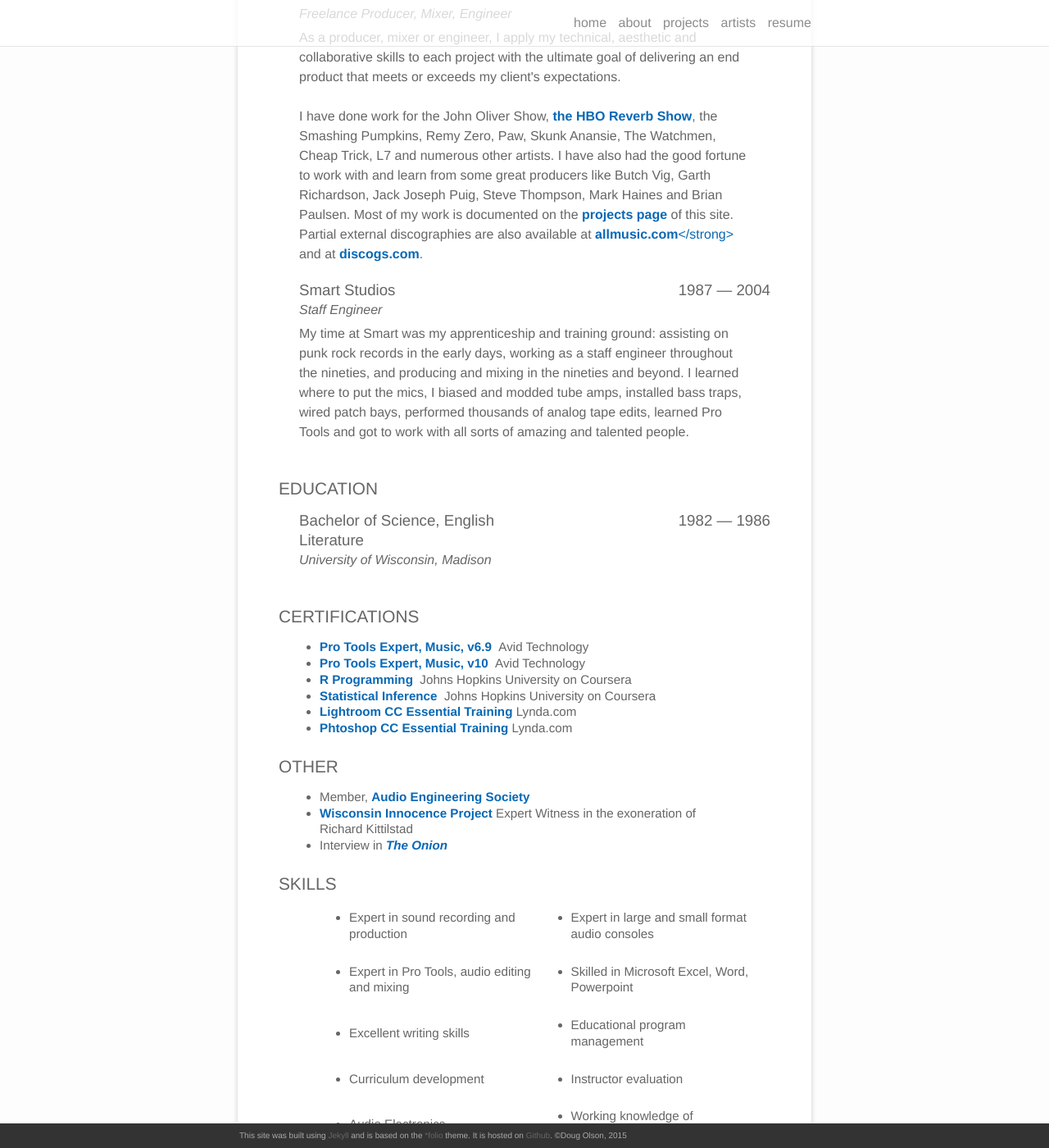
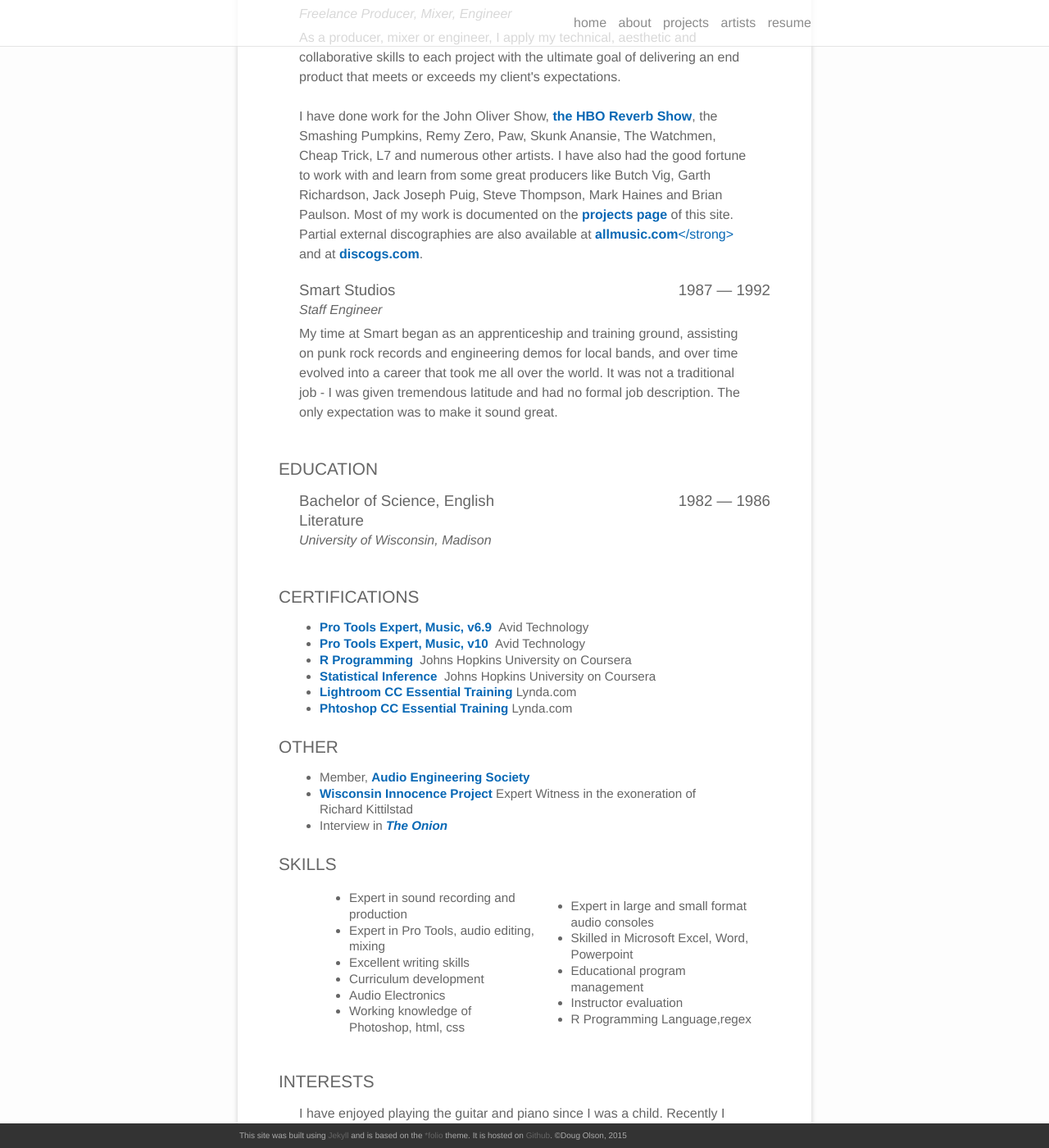
Before and after one commit to dougolson/dougolson.github.io, a Jekyll site: the page built from z_resume.md, in a window 1280 px wide and 1400 px high, scrolled down 1195 px. Shown: the whole window at 82% size. Built offline with Jekyll 4.4.1, drawn with Linux system fonts in a browser that asks for light colours; nearby versions of some CDN libraries.

Commit message:
Numerous changes, Watchmen vignette, resume

```diff
--- a/_portfolio/09watchmen1.markdown
+++ b/_portfolio/09watchmen1.markdown
@@ -6,3 +6,9 @@
 comments: True
 ---
 [The Watchmen - In The Trees](https://www.youtube.com/watch?v=sPTurJT131A&list=PL7epfunGutqmZfKrXkuZxrTmBB_6DpJdR)
+
+I produced, engineered and mixed.
+
+I'm not sure what I was working on at the time, but I was in the middle of a session at Smart Studios one cold winter night in 1994 when the doorbell rang. I opened it and two shadowy figures were standing there. "Is Doug Olson here?" they asked. "That's me" I said. I think they were a little surprised. I invited them in and they gave me a cassette of some of their new songs. They were looking for someone to work with on their upcoming record, and I was on their short list. Usually, when you get a demo out of the blue like that, it isn't very good, so I didn't want to listen while they were still around. I was on a break from a session, so I had to go anyway, but after they left I popped the tape in. They had seemed like really nice guys, so I was hoping for the best. I knew I wanted to work with them about a minute into the first song. Within a month or so I was up in Winnipeg doing pre production. Not long after that, we all flew to Toronto and spent a month recording In The Trees at Metalworks studios. It was a great studio in the most boring location imaginable. That was probably a good thing, though - it allowed us to really focus on the record.
+
+Probably the biggest highlight for me was the recording of the song Middle East. I seem to recall trying to get a good performance early in the basic tracking, but not being able to get something everyone one was happy with, so we put it off, and kept kept putting it off, until finally we were running out of time and had to just do it. We decided to set up in the studio's huge live room as if it were a live show, and not worry about things like guitars bleeding into the drum mics. I can't remember how many takes we did - it was quite a few - finally we got one where it all came together. Its a fairly long song, and it really opens up in the end - I remember listening to the first few minutes, thinking good... good... then the guys got to the big outro section and the song just kept lifting up, and getting more powerful, but never losing the groove. It's such a great feeling, to work so hard at getting a really great performance and finally nailing it. I still get chills whenever I hear it.
--- a/_sass/_base.scss
+++ b/_sass/_base.scss
@@ -104,8 +104,7 @@
 }
 
 li {
-    > ul,
-    > ol {
+ul,ol {
          margin-bottom: 0;
     }
 }
--- a/index.html
+++ b/index.html
@@ -5,7 +5,7 @@
 <div class="header-bar">
   <h1>mr.colson</h1>
   <h2>Doug Olson</h2>
-  <h3>Producer, Mixer, Engineer, Educator, Geek</h3>
+  <h3>Producer, Mixer, Engineer, Educator</h3>
   <br/>
   <br/>
 </div>
--- a/z_resume.md
+++ b/z_resume.md
@@ -130,13 +130,13 @@
                             <span class="company l">Mr. Colson</span> <span class="date r">1992 — Present</span>
                         </h3><span class="job_title">Freelance Producer, Mixer, Engineer</span> <span class="info">As a producer, mixer or engineer, I apply my technical, aesthetic and collaborative skills to each project with the ultimate goal of delivering an end product that meets or exceeds my client's expectations.</span>
                         <p><br/>
-                            <span class="info">I have done work for the John Oliver Show, <a href="https://en.wikipedia.org/wiki/Reverb_(TV_series)"><strong>the HBO Reverb Show</strong></a>, the Smashing Pumpkins, Remy Zero, Paw, Skunk Anansie, The Watchmen, Cheap Trick, L7 and numerous other artists. I have also had the good fortune to work with and learn from some great producers like Butch Vig, Garth Richardson, Jack Joseph Puig, Steve Thompson, Mark Haines and Brian Paulsen. Most of my work is documented on the <a href="http://www.mrcolson.com/projects/"><strong>projects page</strong></a> of this site. Partial external discographies are also available at<a href="http://www.allmusic.com/artist/mr-colson-mn0000602782"><strong> allmusic.com</strong></strong></a> and at <a href="http://www.discogs.com/artist/421549-Mr-Colson"><strong>discogs.com</strong></a>.</span>
+                            <span class="info">I have done work for the John Oliver Show, <a href="https://en.wikipedia.org/wiki/Reverb_(TV_series)"><strong>the HBO Reverb Show</strong></a>, the Smashing Pumpkins, Remy Zero, Paw, Skunk Anansie, The Watchmen, Cheap Trick, L7 and numerous other artists. I have also had the good fortune to work with and learn from some great producers like Butch Vig, Garth Richardson, Jack Joseph Puig, Steve Thompson, Mark Haines and Brian Paulson. Most of my work is documented on the <a href="http://www.mrcolson.com/projects/"><strong>projects page</strong></a> of this site. Partial external discographies are also available at<a href="http://www.allmusic.com/artist/mr-colson-mn0000602782"><strong> allmusic.com</strong></strong></a> and at <a href="http://www.discogs.com/artist/421549-Mr-Colson"><strong>discogs.com</strong></a>.</span>
                         </p>
                     </div>
                     <div class="item">
                         <h3>
-                            <span class="company l">Smart Studios</span> <span class="date r">1987 — 2004</span>
-                        </h3><span class="job_title">Staff Engineer</span> <span class="info">My time at Smart was my apprenticeship and training ground: assisting on punk rock records in the early days, working as a staff engineer throughout the nineties, and producing and mixing in the nineties and beyond. I learned where to put the mics, I biased and modded tube amps, installed bass traps, wired patch bays, performed thousands of analog tape edits, learned Pro Tools and got to work with all sorts of amazing and talented people.</span>
+                            <span class="company l">Smart Studios</span> <span class="date r">1987 — 1992</span>
+                        </h3><span class="job_title">Staff Engineer</span> <span class="info">My time at Smart began as an apprenticeship and training ground, assisting on punk rock records and engineering demos for local bands, and over time evolved into a career that took me all over the world. It was not a traditional job - I was given tremendous latitude and had no formal job description. The only expectation was to make it sound great.</span>
                     </div>
                 </div>
                 <div class="clear"></div>
@@ -217,70 +217,21 @@
                                     <tr>
                                         <td>
                                             <ul>
-                                                <li>Expert in sound recording and production
-                                                </li>
+                                                <li>Expert in sound recording and production</li>
+                                                <li>Expert in Pro Tools, audio editing, mixing</li>
+                                                <li>Excellent writing skills</li>
+                                                <li>Curriculum development</li>
+                                                <li>Audio Electronics</li>
+                                                <li>Working knowledge of Photoshop, html, css</li>
                                             </ul>
                                         </td>
                                         <td>
                                             <ul>
-                                                <li>Expert in large and small format audio consoles
-                                                </li>
-                                            </ul>
-                                        </td>
-                                    </tr>
-                                    <tr>
-                                        <td>
-                                            <ul>
-                                                <li>Expert in Pro Tools, audio editing and mixing
-                                                </li>
-                                            </ul>
-                                        </td>
-                                        <td>
-                                            <ul>
-                                                <li>Skilled in Microsoft Excel, Word, Powerpoint
-                                                </li>
-                                            </ul>
-                                        </td>
-                                    </tr>
-                                    <tr>
-                                        <td>
-                                            <ul>
-                                                <li>Excellent writing skills
-                                                </li>
-                                            </ul>
-                                        </td>
-                                        <td>
-                                            <ul>
-                                                <li>Educational program management
-                                                </li>
-                                            </ul>
-                                        </td>
-                                    </tr>
-                                    <tr>
-                                        <td>
-                                            <ul>
-                                                <li>Curriculum development
-                                                </li>
-                                            </ul>
-                                        </td>
-                                        <td>
-                                            <ul>
-                                                <li>Instructor evaluation
-                                                </li>
-                                            </ul>
-                                        </td>
-                                    </tr>
-                                    <tr>
-                                        <td>
-                                            <ul>
-                                                <li>Audio Electronics
-                                                </li>
-                                            </ul>
-                                        </td>
-                                        <td>
-                                            <ul>
-                                                <li>Working knowledge of Photoshop, html, css, regex
-                                                </li>
+                                                <li>Expert in large and small format audio consoles</li>
+                                                <li>Skilled in Microsoft Excel, Word, Powerpoint</li>
+                                                <li>Educational program management</li>
+                                                <li>Instructor evaluation</li>
+                                                <li>R Programming Language,regex</li>
                                             </ul>
                                         </td>
                                     </tr>
@@ -291,8 +242,6 @@
                 </div>
                 <div class="clear"></div>
                 <div class="section section-interests">
-                    <br>
-                    <br>
                     <h2 class="title">
                         Interests
                     </h2>
@@ -317,4 +266,3 @@
             </div>
         </div>
     </div>
-</div>
```
Also changed, not shown: 11 other files.
